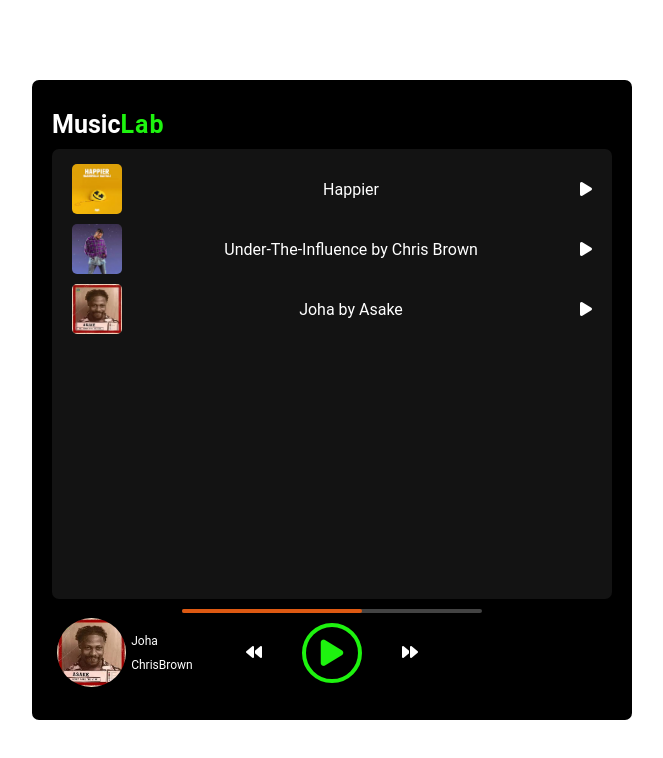
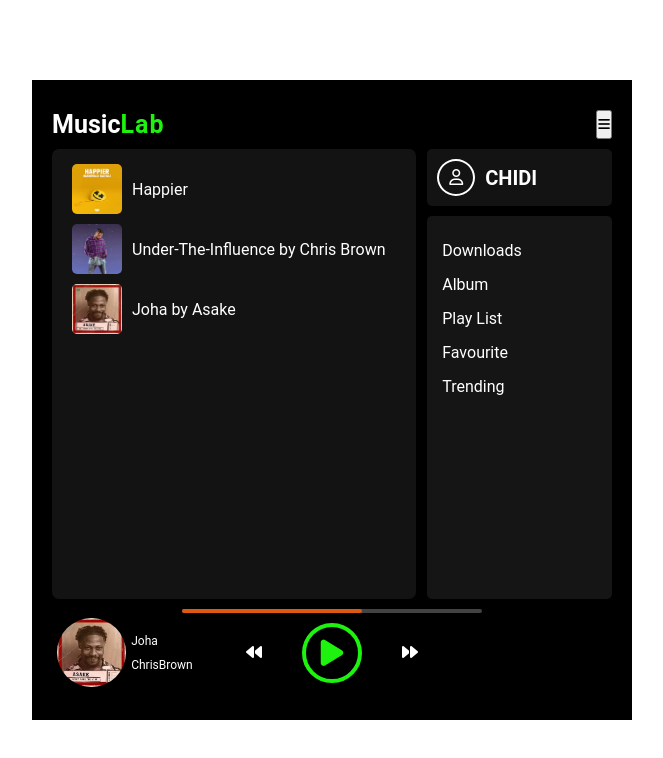
Before and after one commit to CHIDI00/Music-App, a plain HTML site: page index.html in a window 1280 px wide. Shown: the whole page, without its empty margins (308-971 px from the left). Drawn offline with Linux system fonts and the light colour scheme.

Commit message:
Fifth Commit

```diff
--- a/css/musicapp.css
+++ b/css/musicapp.css
@@ -2,6 +2,10 @@
     margin: 0;
     padding: 0;
     box-sizing: border-box;
+}
+
+::-webkit-scrollbar {
+    display: none;
 }
 
 body {
@@ -21,7 +25,7 @@ body {
     height: 80vh;
     background: black;
     color: #fff;
-    border-radius: 7px;
+    /* border-radius: 7px; */
 }
 
 .music-container {
@@ -32,6 +36,8 @@ body {
 }
 
 .app-name-container {
+    display: flex;
+    justify-content: space-between;
     width: 100%;
     margin: 10px 0;
 }
@@ -48,8 +54,8 @@ body {
 
 /* music info  */
 .song-area {
-    width: 100%;
-    height: 75%;
+    width: 65%;
+    height: 100%;
     padding: 10px;
     display: flex;
     flex-direction: column;
@@ -60,10 +66,11 @@ body {
 
 .music-info {
     display: flex;
-    justify-content: space-between;
+    justify-content: flex-start;
     align-items: center;
     margin: 5px 0;
     padding: 0 10px;
+    gap: 10px;
 }
 
 .music-info .artist-image {
@@ -178,3 +185,89 @@ img {
     padding: 10px;
     font-size: 30px;
 }
+
+.musicList-profile-container {
+    display: flex;
+    justify-content: space-between;
+    width: 100%;
+    height: 75%;
+}
+
+.profile-container {
+    display: flex;
+    flex-direction: column;
+    width: 33%;
+    background-color: #000000;
+    border-radius: 7px;
+    /* padding: 5px; */
+}
+
+.user-profile {
+    display: flex;
+    justify-content: flex-start;
+    align-items: center;
+    gap: 10px;
+    padding: 10px;
+    background: #131313;
+    border-radius: 5px;
+}
+
+.user-profile img {
+    width: 25%;
+    border-radius: 50%;
+}
+
+.user-profile .icon {
+    border: 2px solid #fff;
+    padding: 7px 10px;
+    justify-content: center;
+    align-items: center;
+    border-radius: 50%;
+}
+
+.user-profile .name {
+    font-size: 20px;
+    font-weight: 700;
+}
+
+.nav-section {
+    margin-top: 10px;
+    background: #161515;
+    height: 100%;
+    border-radius: 5px;
+    padding: 15px 10px;
+}
+
+.nav-section p {
+    padding: 5px;
+    margin: 5px 0;
+    cursor: pointer;
+}
+
+.nav-section p:hover {
+    background: #000000;
+}
+
+@media (max-width: 375px) {
+    .container {
+        height: 100%;
+        width: 100%;
+        border-radius: 0;
+    }
+
+    .profile-container {
+        display: none;
+    }
+
+    .song-area {
+        width: 100%;
+    }
+
+    .music-display {
+        display: none;
+    }
+
+    .navigation {
+        width: 100%;
+    }
+}
--- a/index.html
+++ b/index.html
@@ -18,9 +18,13 @@
         <div class="music-container">
             <div class="app-name-container">
                 <p class="app-name">Music<span>Lab</span></p>
+                <button class="fa-solid fa-bars"></button>
             </div>
 
             <audio src="music/Happier.mp3" id="audio"></audio>
+
+            <div class="musicList-profile-container">
+
 
                 <div class="song-area">
                     <div class="music-info">
@@ -28,22 +32,39 @@
                             <img src="images/Happier.jpeg" alt="">
                         </div>
                         <p class="title">Happier</p>
-                    <i class="fa-solid fa-play"></i>
+                        <!-- <i class="fa-solid fa-play"></i> -->
                     </div>
                     <div class="music-info">
                         <div class="artist-image">
                             <img src="images/Under-The-Influence.jpeg" alt="">
                         </div>
                         <p class="title">Under-The-Influence by Chris Brown</p>
-                    <i class="fa-solid fa-play"></i>
+                        <!-- <i class="fa-solid fa-play"></i> -->
                     </div>
                     <div class="music-info">
                         <div class="artist-image">
                             <img src="images/Joha.jpeg" alt="">
                         </div>
                         <p class="title">Joha by Asake</p>
-                    <i class="fa-solid fa-play"></i>
+                        <!-- <i class="fa-solid fa-play"></i> -->
                     </div>
+                </div>
+
+                <div class="profile-container">
+                    <div class="user-profile">
+                        <div class="icon"><i class="fa-regular fa-user"></i></div>
+                        <p class="name">CHIDI</p>
+                    </div>
+
+                    <div class="nav-section">
+                        <p>Downloads</p>
+                        <p>Album</p>
+                        <p>Play List</p>
+                        <p>Favourite</p>
+                        <p>Trending</p>
+                    </div>
+                </div>
+
             </div>
 
             <div class="progress-container">
--- a/js/musicapp.js
+++ b/js/musicapp.js
@@ -39,6 +39,24 @@ function pauseSong() {
     audio.pause()
 }
 
+function prevSong() {
+    songIndex--;
+    if (songIndex < 0) {
+        songIndex = songs.length - 1;
+    }
+    loadSong(songs[songIndex]);
+    playSong()
+}
+
+function nextSong() {
+    songIndex++;
+    if (songIndex > songs.length - 1) {
+        songIndex = 0
+    }
+    loadSong(songs[songIndex]);
+    playSong();
+}
+
 playBtn.addEventListener('click', function() {
     const isPlaying = musicContainer.classList.contains('play');
 
@@ -48,3 +66,8 @@ playBtn.addEventListener('click', function() {
         playSong()
     }
 })
+
+nextBtn.addEventListener('click', nextSong)
+prevBtn.addEventListener('click', prevSong)
+
+audio.addEventListener('ended', nextSong)
```
Lines whose indentation alone changed are shown as unchanged.
